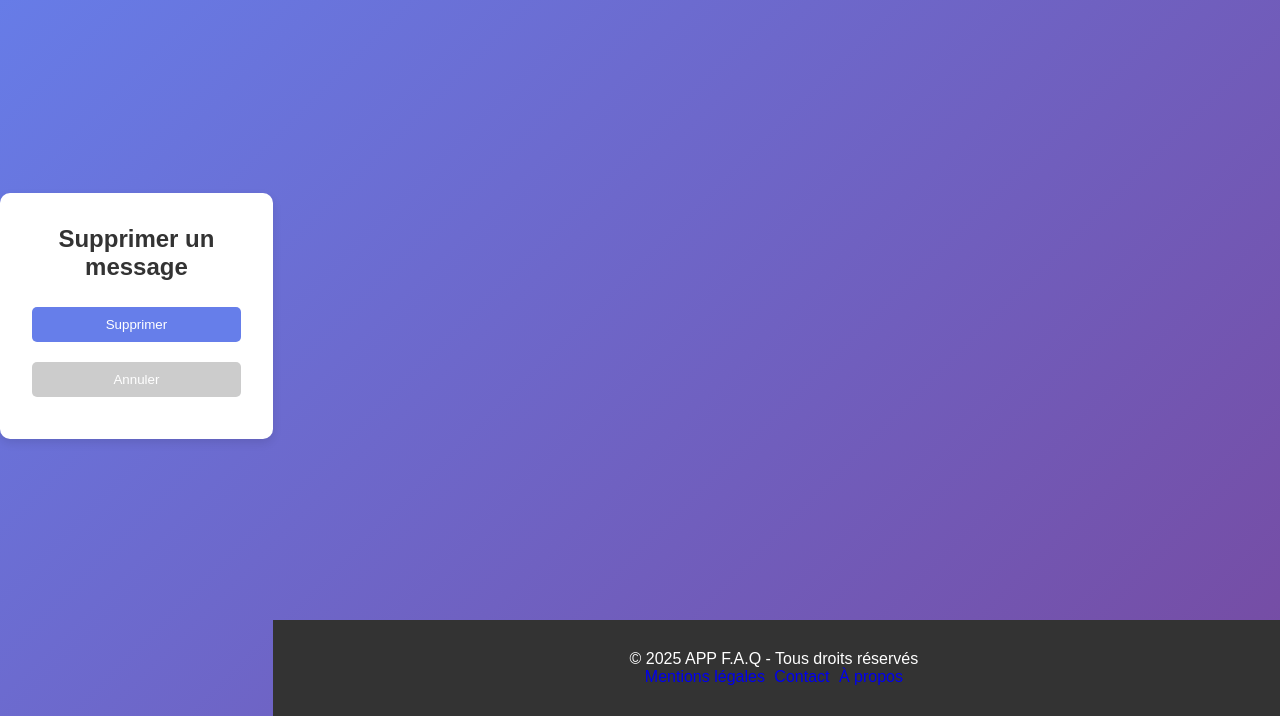
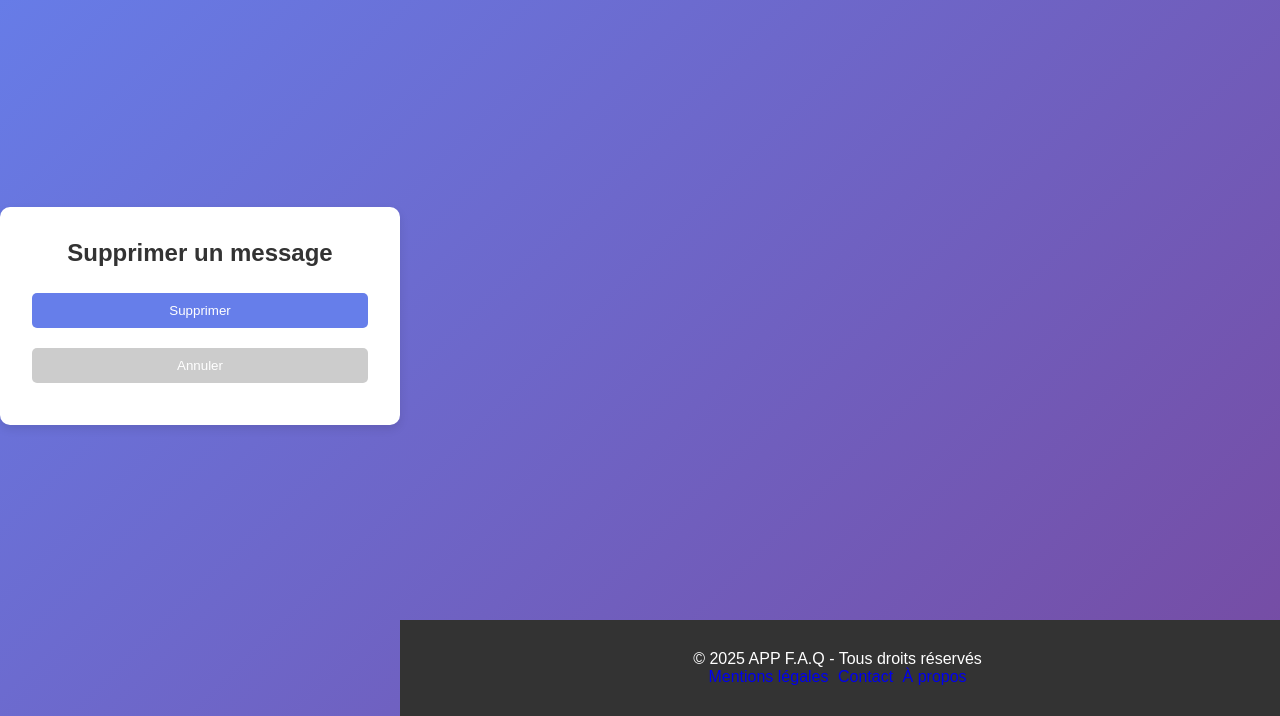
Before and after one commit to FastAze/APPFAQ, a PHP site: page /html/delete.php in a window 1280 px wide. Shown: the part 84-800 px from the top of the page. Run offline with PHP 8.4, Linux system fonts and the light colour scheme.

Commit message:
Refactor CSS class names from .signup-container to .container for consistency and improved styling; update related HTML files accordingly.

```diff
--- a/css/main.css
+++ b/css/main.css
@@ -13,49 +13,6 @@ body {
     background: linear-gradient(135deg, #667eea, #764ba2);
 }
 
-.signup-container {
-    background: white;
-    padding: 2rem;
-    border-radius: 10px;
-    box-shadow: 0px 4px 10px rgba(0, 0, 0, 0.1);
-    text-align: center;
-    animation: fadeIn 0.8s ease-in-out;
-}
-
-@keyframes fadeIn {
-    from { opacity: 0; transform: translateY(-90px); }
-    to { opacity: 1; transform: translateY(0); }
-}
-
-.signup-container h2 {
-    margin-bottom: 1rem;
-    color: #333;
-}
-
-.signup-container input {
-    width: 100%;
-    padding: 10px;
-    margin: 10px 0;
-    border: 1px solid #ccc;
-    border-radius: 5px;
-
-}
-
-.signup-container button {
-    width: 100%;
-    padding: 10px;
-    background: #667eea;
-    color: white;
-    border: none;
-    border-radius: 5px;
-    cursor: pointer;
-    transition: background 0.3s;
-}
-
-.signup-container button:hover {
-    background: #5a67d8;
-}
-
 .container {
     background: white;
     padding: 2rem;
@@ -67,12 +24,17 @@ body {
     width: 100%;
 }
 
+@keyframes fadeIn {
+    from { opacity: 0; transform: translateY(-90px); }
+    to { opacity: 1; transform: translateY(0); }
+}
+
 .container h2 {
     margin-bottom: 1rem;
     color: #333;
 }
 
-.container input {
+.container input, .container textarea {
     width: 100%;
     padding: 10px;
     margin: 10px 0;
@@ -80,7 +42,12 @@ body {
     border-radius: 5px;
 }
 
-.container button {
+.container textarea {
+    height: 100px;
+    resize: none;
+}
+
+.container button, .reponse-btn {
     width: 100%;
     padding: 10px;
     background: #667eea;
@@ -89,10 +56,19 @@ body {
     border-radius: 5px;
     cursor: pointer;
     transition: background 0.3s;
+    margin: 10px 0;
 }
 
-.container button:hover {
+.container button:hover, .reponse-btn:hover {
     background: #5a67d8;
+}
+
+.container .cancel-btn {
+    background: #ccc;
+}
+
+.container .cancel-btn:hover {
+    background: #bbb;
 }
 
 a {
@@ -170,17 +146,6 @@ a:hover {
     display: none;
 }
 
-.reponse-btn {
-    width: 9%;
-    padding: 10px;
-    background: #667eea;
-    color: white;
-    border: none;
-    border-radius: 5px;
-    cursor: pointer;
-    transition: background 0.3s;
-}
-
 .reponse p {
     color: rgba(0, 0, 0, 0.7);
     font-size: 1.2rem;
@@ -196,60 +161,6 @@ a:hover {
     border: none;
 }
 
-
-.signup-container {
-    background: white;
-    padding: 2rem;
-    border-radius: 10px;
-    box-shadow: 0px 4px 10px rgba(0, 0, 0, 0.1);
-    text-align: center;
-    animation: fadeIn 0.8s ease-in-out;
-}
-
-@keyframes fadeIn {
-    from { opacity: 0; transform: translateY(-90px); }
-    to { opacity: 1; transform: translateY(0); }
-}
-
-.signup-container h2 {
-    margin-bottom: 1rem;
-    color: #333;
-}
-
-.signup-container textarea {
-    width: 100%;
-    height: 100px;
-    padding: 10px;
-    margin: 10px 0;
-    border: 1px solid #ccc;
-    border-radius: 5px;
-    resize: none;
-}
-
-.signup-container button {
-    width: 100%;
-    padding: 10px;
-    background: #667eea;
-    color: white;
-    border: none;
-    border-radius: 5px;
-    cursor: pointer;
-    transition: background 0.3s;
-    margin: 10px 0;
-}
-
-.signup-container button:hover {
-    background: #5a67d8;
-}
-
-.signup-container .cancel-btn {
-    background: #ccc;
-}
-
-.signup-container .cancel-btn:hover {
-    background: #bbb;
-}
-
 p, a {
     display: inline;
     margin-right: 5px;
@@ -261,7 +172,7 @@ p, a {
 }
 
 * select {
-    width: 100%;;
+    width: 100%;
     border-radius: 5px;
     margin: 10px 0;
 }
@@ -278,6 +189,7 @@ p, a {
     cursor: pointer;
     z-index: 1000;
 }
+
 .floating-button:hover {
     background: #5a67d8;
 }
--- a/html/addmessage.php
+++ b/html/addmessage.php
@@ -1,4 +1,3 @@
-
 <?php
     include '../template/header.php';
 ?>
@@ -12,7 +11,7 @@
     <link rel="stylesheet" href="/css/main.css">
 </head>
 <body>
-    <div class="signup-container">
+    <div class="container">
         <h2>Ajouter une question</h2>
         <textarea placeholder="Entrez votre message" required></textarea>
         <button>Enregistrer</button>
--- a/html/delete.php
+++ b/html/delete.php
@@ -1,8 +1,6 @@
-
 <?php
     include '../template/header.php';
 ?>
-
 <!DOCTYPE html>
 <html lang="fr">
 <head>
@@ -12,15 +10,14 @@
     <link rel="stylesheet" href="/css/main.css">
 </head>
 <body>
-    <div class="signup-container">
+    <div class="container">
         <h2>Supprimer un message</h2>
         <!-- Avec le PHP, nous allons afficher les questions des utilisateurs et une checkbox pour les sélectionner. -->
         <button>Supprimer</button>
-        <button class="cancel-btn" onclick="window.location.href='appfaq.html'"">Annuler</button>
+        <button class="cancel-btn" onclick="window.location.href='appfaq.html'">Annuler</button>
     </div>
 </body>
 </html>
-
 <?php
     include '../template/footer.php';
 ?>
--- a/html/editmes.php
+++ b/html/editmes.php
@@ -1,8 +1,6 @@
-
 <?php
     include '../template/header.php';
 ?>
-
 <!DOCTYPE html>
 <html lang="fr">
 <head>
@@ -12,10 +10,8 @@
     <link rel="stylesheet" href="../css/main.css">
 </head>
 <body>
-
     <button class="floating-button" onclick="window.location.href='/html/logout.html'">Déconnexion</button>
-
-    <div class="signup-container">
+    <div class="container">
         <h2>Modifier le message</h2>
         <label for="message" class="test">Message</label>
         <p></p>
--- a/html/editrep.php
+++ b/html/editrep.php
@@ -1,8 +1,6 @@
-
 <?php
     include '../template/header.php';
 ?>
-
 <!DOCTYPE html>
 <html lang="fr">
 <head>
@@ -13,8 +11,7 @@
 </head>
 <body>
     <button class="floating-button" onclick="window.location.href='/html/logout.html'">Déconnexion</button>
-
-    <div class="signup-container">
+    <div class="container">
         <h2>Modifier la réponse</h2>
         <label for="réponses">Réponses</label>
         <p></p>
--- a/html/login.php
+++ b/html/login.php
@@ -1,4 +1,3 @@
-
 <?php
     include '../template/header.php';
 ?>
@@ -37,11 +36,6 @@
             <br>
             <p>Vous n'avez pas de compte ?</p>
             <a href="signup.html">S'inscrire</a>
-            <button type="submit">Se connecter</button>
-            <br>
-            <br>
-                <a>Vous n'avez pas de compte ?</a>
-                <a href="/html/register.html">S'inscrire</a>
         </form>
     </div>
 </body>
--- a/html/logout.php
+++ b/html/logout.php
@@ -2,17 +2,19 @@
     include '../template/header.php';
 ?>
 <!DOCTYPE html>
-<html lang="en">
+<html lang="fr">
 <head>
     <meta charset="UTF-8">
     <meta name="viewport" content="width=device-width, initial-scale=1.0">
-    <title>Document</title>
+    <title>Déconnecté</title>
     <link rel="stylesheet" href="/css/main.css">
 </head>
 <body>
     <div class="container">
         <h1>Déconnextion</h1>
+        <br>
         <p>Vous êtes désormais déconnecté.</p>
+        <br>
         <br>
         <p>Vous pouvez fermer cet onglet ou revenir<br>sur la <a href="../index.html">page d'accueil</a></p>
 
--- a/html/register.php
+++ b/html/register.php
@@ -16,12 +16,14 @@
             <label for="username">Nom d'utilisateur</label><br>
             <input type="text" id="username" name="username"/><br>
 
+            <label for="ligue">Liste des ligue</label>
             <select name="ligue" id="ligue">
                 <option value="liguefoot">Ligue de football</option>
                 <option value="liguebasket">Ligue de basket</option>
                 <option value="liguevolley">Ligue de volley</option>
                 <option value="liguehandball">Ligue de handball</option>
                 <option value="toutesligues">Toutes les ligues</option>
+            </select><br>
 
             <label for="email">Adresse e-mail</label><br>
             <input type="email" id="email" name="email"><br>
@@ -40,9 +42,9 @@
 
             </div>
 
-            <button type="submit">Se connecter</button>
+            <button type="submit">S'inscrire</button><!-- Avec le PHP, nous allons vérifier la création du compte et rediriger vers la page login.html-->
 
-            <a>Vous avez un compte ?</a>
+            <p>Vous avez un compte ?</p>
             <a href="/html/login.html">login</a>
         </form>
     </div>
```
Also changed, not shown: html/signup.php (deleted, +0 -47 lines), index.php (+8 -9 lines), html/resetpswd.php (line endings or trailing spaces).
